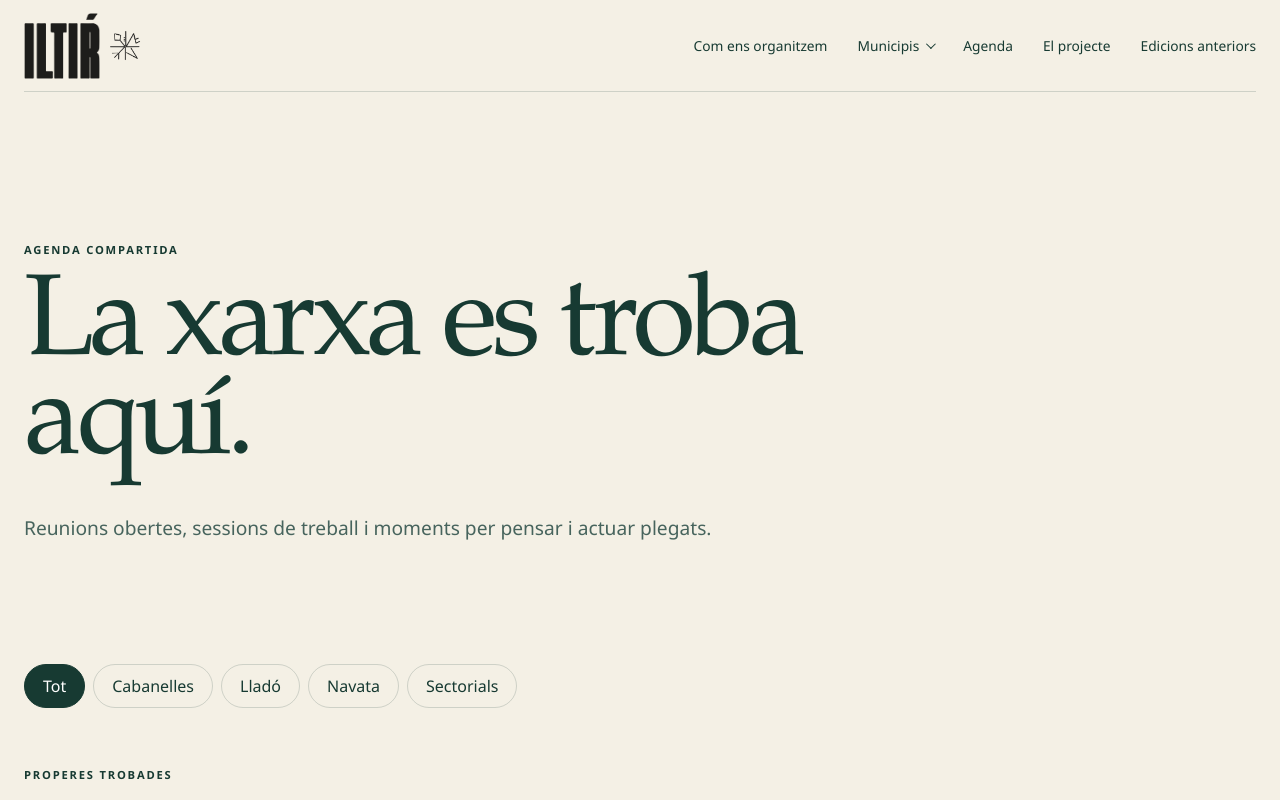
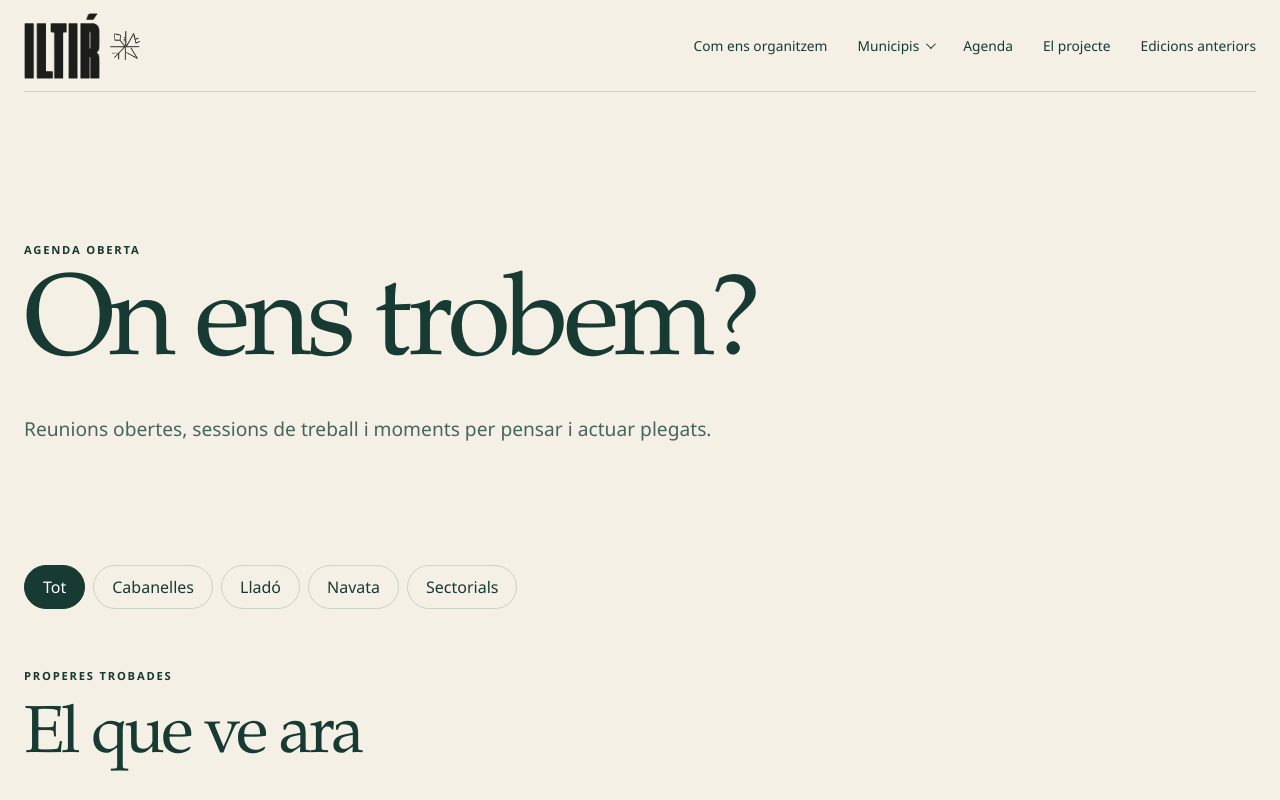
Before and after one commit to Miceli-Social/aplec-iltir-web, a Next.js app: page /agenda in a window 1280 px wide. Shown: the top 800 px of the page. Built offline with nearby package versions, Linux system fonts and the light colour scheme; no server answers.

Commit message:
Traslladar l’Agenda oberta a una pàgina pròpia

```diff
--- a/src/app/agenda/page.tsx
+++ b/src/app/agenda/page.tsx
@@ -1,21 +1,81 @@
 import type { Metadata } from "next";
+import Link from "next/link";
 import { AgendaFilter } from "@/components/agenda-filter";
-import { getEvents } from "@/lib/remote-content";
+import { getCircles, getEvents } from "@/lib/remote-content";
 
-export const metadata: Metadata = { title: "Agenda" };
+export const metadata: Metadata = {
+  title: "Agenda oberta",
+  description:
+    "Trobades, sessions de treball i actes de la xarxa Iltiŕ.",
+};
 export const revalidate = 300;
 
 export default async function AgendaPage() {
-  const events = await getEvents();
+  const [circles, events] = await Promise.all([getCircles(), getEvents()]);
+  const isPublicActa = (title: string, url: string) => {
+    const text = `${title} ${url}`
+      .normalize("NFD")
+      .replace(/[\u0300-\u036f]/g, "")
+      .toLowerCase();
+    return ![
+      "proteccio-de-dades",
+      "proteccio de dades",
+      "drets-imatge",
+      "drets d'imatge",
+      "drets imatge",
+      "totes les actes",
+    ].some((blocked) => text.includes(blocked));
+  };
+  const latestDocuments = circles
+    .flatMap((circle) =>
+      circle.documents
+        .filter((document) => isPublicActa(document.title, document.url))
+        .map((document) => ({
+          ...document,
+          circleName: circle.name,
+          circleSlug: circle.slug,
+        })),
+    )
+    .reverse()
+    .slice(0, 4);
+
   return (
-    <div className="inner-page">
+    <main className="inner-page agenda-page">
       <header className="page-intro">
-        <span className="eyebrow">Agenda compartida</span>
-        <h1>La xarxa es troba aquí.</h1>
-        <p>Reunions obertes, sessions de treball i moments per pensar i actuar plegats.</p>
+        <span className="eyebrow">Agenda oberta</span>
+        <h1>On ens trobem?</h1>
+        <p>
+          Reunions obertes, sessions de treball i moments per pensar i actuar plegats.
+        </p>
       </header>
+
       <AgendaFilter events={events} />
-      {!process.env.GOOGLE_CALENDAR_ICS_URL && <p className="demo-note">Agenda de mostra. Connecteu `GOOGLE_CALENDAR_ICS_URL` per publicar les dates reals.</p>}
-    </div>
+
+      {!process.env.GOOGLE_CALENDAR_ICS_URL && (
+        <p className="demo-note">
+          Agenda de mostra. Connecteu `GOOGLE_CALENDAR_ICS_URL` per publicar les dates reals.
+        </p>
+      )}
+
+      {latestDocuments.length > 0 && (
+        <section className="latest-documents">
+          <div className="latest-documents-heading">
+            <span className="eyebrow">Últimes notícies</span>
+            <h3>Últimes actes penjades</h3>
+          </div>
+          <div className="latest-documents-list">
+            {latestDocuments.map((document) => (
+              <Link href={document.url} target="_blank" rel="noreferrer" key={`${document.circleSlug}-${document.url}`}>
+                <span>
+                  <strong>{document.title}</strong>
+                  <small>{document.circleName}</small>
+                </span>
+                <span aria-hidden="true">↗</span>
+              </Link>
+            ))}
+          </div>
+        </section>
+      )}
+    </main>
   );
 }
```
Also changed, not shown: src/app/page.tsx (+2 -60 lines).
